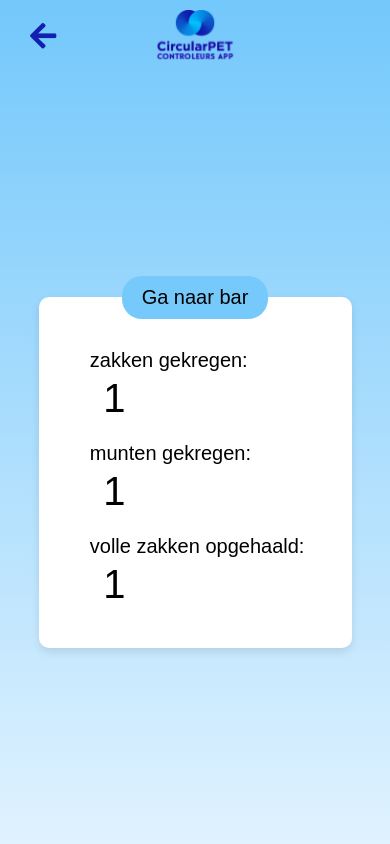
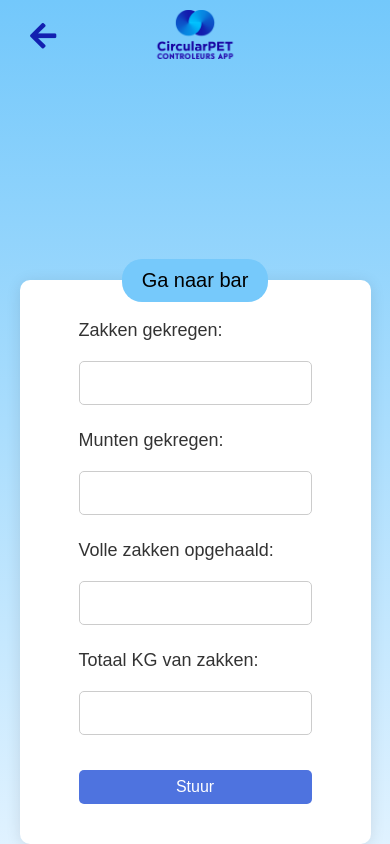
Before and after one commit to HugovanderGeest/Petapp, a Flask app: page /bar/1 in a window 390 px wide; the page is wider, and only the part inside the window is pictured. Run offline with Flask 3, Linux system fonts and the light colour scheme; tables that the repository leaves empty hold one stand-in row (values such as "Sample post"); some libraries are stand-ins or nearby versions.

Commit message:
Add new field and update bar details

```diff
--- a/app.py
+++ b/app.py
@@ -139,6 +139,7 @@ class Bar(db.Model):
     zakken_gekregen = db.Column(db.Integer, default=0)
     munten_gekregen = db.Column(db.Integer, default=0)
     volle_zakken_opgehaald = db.Column(db.Integer, default=0)
+    kg_van_zak = db.Column(db.Integer, default=0)  # Add this line for the new field
     url = db.Column(db.String)  # Add this line
     link = db.Column(db.String)  # Add this line
     change_log = db.Column(db.String, default="", nullable=True)
@@ -403,6 +404,32 @@ def update_bar(bar_id):
     else:
         return jsonify({'error': 'Invalid field or increment value'}), 400
 
+@app.route('/bar/<int:bar_id>/update_details', methods=['POST'])
+def update_bar_details(bar_id):
+    bar = Bar.query.get_or_404(bar_id)
+
+    zakken_gekregen = request.form.get('zakken_gekregen')
+    if zakken_gekregen.isdigit():  # Checks if the input is a digit, thus not empty and a valid number
+        bar.zakken_gekregen += int(zakken_gekregen)
+
+    munten_gekregen = request.form.get('munten_gekregen')
+    if munten_gekregen.isdigit():  # Apply similar logic for munten_gekregen
+        bar.munten_gekregen += int(munten_gekregen)
+
+    volle_zakken_opgehaald = request.form.get('volle_zakken_opgehaald')
+    if volle_zakken_opgehaald.isdigit():  # And for volle_zakken_opgehaald
+        bar.volle_zakken_opgehaald += int(volle_zakken_opgehaald)
+
+    # If you've added a "kg van zak" field, handle it similarly:
+    kg_van_zak_input = request.form.get('kg_van_zak')
+    if kg_van_zak_input and kg_van_zak_input.isdigit():
+        kg_van_zak_input = int(kg_van_zak_input)
+        bar.kg_van_zak += kg_van_zak_input  # Add the input value to the existing total
+
+    db.session.commit()
+    flash('Bar details updated successfully!', 'success')
+    return redirect(url_for('bar', bar_id=bar_id))
+
 
 
 @app.route('/bar/<int:bar_id>/update-link', methods=['POST'])
--- a/static/main.css
+++ b/static/main.css
@@ -133,24 +133,25 @@
 
 
     #link {
-        margin: 0px;
-        border: 2px solid;
-        padding: 9px 0px;
-        padding-top: 9px;
-        padding-right: 0px;
-        padding-bottom: 9px;
-        padding-left: 0px;
-        border-radius: 10px;
+        width: 100%;
+        padding: 15px;
+        font-size: 18px;
+        border: 1px solid #ccc;
+        border-radius: 5px;
+        box-sizing: border-box;
     }
 
 
     .input-group-form {
-        width: 70vw;
-        border-radius: 20px;
+        display: flex; /* Enables flexbox layout */
+        flex-direction: row; /* Aligns children horizontally */
+        gap: 10px; /* Adjusts the gap between each item */
+        width: auto; /* Adjusts the width to fit content or as needed */
+        border-radius: 20px; /* Keeps your rounded corners */
         color: rgba(128, 128, 128, 0.274);
         margin: 3px 0px 20px 0px;
-        justify-content: center;
     }
+
 
     .meer label {
         font-size: 20px;
@@ -513,7 +531,6 @@
         }
 
         form {
-            width: 90%;
             box-sizing: border-box;
             /* Makes sure padding doesn't affect the width */
         }
@@ -544,13 +562,12 @@
 
 
     .cube {
-        background-color: #fff;
         padding: 20px;
         border-radius: 10px;
-        box-shadow: 0 4px 8px rgba(0, 0, 0, 0.1);
         display: flex;
         flex-direction: column;
         align-items: center;
+        margin-right: 20px;
     }
 
     .user-cube,
@@ -646,3 +671,70 @@
         font-size: 16px;
         color: #333;
     }
+
+    .cube-container {
+        background-color: #fff; /* Light background for the form */
+        border-radius: 10px; /* Rounded corners */
+        box-shadow: 0 2px 15px rgba(0, 0, 0, 0.1); /* Subtle shadow for depth */
+        width: fit-content;
+        margin: auto; /* Center the form */
+    }
+
+    .bottom-boy {
+        position: absolute;
+        bottom: 0;
+    }
+
+    .cube {
+        padding: 20px;
+        display: flex;
+        flex-direction: column;
+        align-items: center; /* Center content */
+    }
+
+    #toggleDetailsButton {
+        z-index: 1000;
+    }
+
+    .input-group {
+        display: flex;
+        flex-direction: column;
+        align-items: flex-start;
+        margin-bottom: 25px; /* Increased spacing between fields */
+        width: 100%;
+    }
+
+    .input-group label {
+        margin-bottom: 10px; /* Slightly more space between label and input */
+        font-size: 18px; /* Larger font size for better visibility on small screens */
+        color: #333;
+    }
+
+    .input-group input[type="number"] {
+        width: 100%; /* Full width to maximize touch target */
+        padding: 15px; /* Larger padding for a bigger touch area */
+        font-size: 18px; /* Larger font size for easier reading */
+        border: 1px solid #ccc;
+        border-radius: 5px;
+        box-sizing: border-box;
+    }
+
+    input[type="submit"] {
+        padding: 15px 20px; /* Larger padding for a bigger button */
+        font-size: 18px; /* Larger font size for readability and easier tapping */
+        margin-top: 10px; /* More space above the submit button */
+        width: 100%;
+    }
+
+    @media (max-width: 600px) {
+        .cube-container {
+            width: 90%; /* Allows some margin on small screens */
+        }
+
+        .input-group input[type="number"],
+        input[type="submit"] {
+            /* Ensures that font size and padding adjustments are not too large for very small devices */
+            font-size: 16px; /* Slightly smaller font size for extremely small screens */
+            padding: 12px; /* Adjust padding to fit smaller screens */
+        }
+    }
--- a/templates/bar.html
+++ b/templates/bar.html
@@ -5,32 +5,25 @@
     <meta charset="UTF-8">
     <meta name="viewport" content="width=device-width, initial-scale=1.0">
     <link rel="stylesheet" href="{{ url_for('static', filename='main.css') }}">
-    <!-- <link rel="stylesheet" href="https://cdnjs.cloudflare.com/ajax/libs/font-awesome/4.7.0/css/font-awesome.min.css"> -->
     <link rel="stylesheet" href="https://cdnjs.cloudflare.com/ajax/libs/font-awesome/5.15.3/css/all.min.css">
     <title>{{ bar.name }}</title>
     <script src="https://ajax.googleapis.com/ajax/libs/jquery/3.5.1/jquery.min.js"></script>
 </head>
+
 <body>
 
     <img src="{{ url_for('static', filename='logo.png') }}" alt="CircularPET Logo" class="logo2">
     <a href="javascript:history.back()" class="back-button"><i class="fas fa-arrow-left"></i></a>
     {% if from_admin %}
-        <i id="gear-icon" class="fa fa-cog gear-icon-container"></i>
+        <i id="toggleDetailsButton" class="fa fa-cog gear-icon-container"></i>
     {% endif %}
 
-    <div class="cube-container">
+    <div class="cube-container bottom-boy" style="display: none;">
         <div class="cube user-cube">
 
-            <p id="displayUrl"></p>
-            <form id="link-form" style="display: none;" method="post">
-                <label for="link">googlemaps link:</label><br>
-                <input type="text" id="link" name="link" required>
-                <input type="submit" value="Submit">
-            </form>
-            <a href="{{ bar.link }}" class="btn btn-primary">Ga naar bar</a>
-                <form method="POST" style="width: 80%;">
+            <form method="POST">
                 <div class="meer">
-                        <label  for="zakkenInput">zakken gekregen:</label>
+                    <label for="zakkenInput">Zakken gekregen:</label>
                     <div class="input-group-form">
                         <button id="zakken-minus">-</button>
                         <input type="number" id="zakken_gekregenInput" name="zakken_gekregen"
@@ -39,17 +32,17 @@
                     </div>
                 </div>
                 <div class="meer">
-                        <label  for="muntenInput">munten gekregen:</label>
+                    <label for="muntenInput">Munten gekregen:</label>
                     <div class="input-group-form">
                         <button id="munten-minus">-</button>
                         <input type="number" id="munten_gekregenInput" name="munten_gekregen"
-                                value="{{ bar.munten_gekregen }}" style="-moz-appearance: textfield;" >
+                            value="{{ bar.munten_gekregen }}" style="-moz-appearance: textfield;">
 
                         <button id="munten-plus">+</button>
                     </div>
                 </div>
                 <div class="meer">
-                        <label for="volleZakkenInput">volle zakken opgehaald:</label>
+                    <label for="volleZakkenInput">Volle zakken opgehaald:</label>
                     <div class="input-group-form">
                         <button id="volleZakken-minus">-</button>
                         <input type="number" id="volle_zakken_opgehaaldInput" name="volle_zakken_opgehaald"
@@ -57,16 +50,63 @@
                         <button id="volleZakken-plus">+</button>
                     </div>
                 </div>
+                <div class="meer" id="kgVanZakContainer">
+                    <label for="kg_van_zakInput">Totaal KG van zakken:</label>
+                    <div class="input-group-form">
+                        <input type="number" id="volle_zakken_opgehaaldInput" name="volle_zakken_opgehaald"
+                               value="{{ bar.kg_van_zak }}" style=" -moz-appearance: textfield;">
+                    </div>
+                </div>
+                <div class="gray">
+                <form id="link-form" style="display: none;" method="post">
+                    <label for="link">googlemaps link:</label><br>
+                    <input type="text" id="link" name="link">
+                    <input type="submit" value="Submit">
+                </form>
+            </div>
             </form>
         </div>
     </div>
     </div>
 
+    <div class="cube-container bottom-boy">
+        <div class="cube user-cube">
+
+            <a href="{{ bar.link }}" class="btn btn-primary">Ga naar bar</a>
+
+
+            <form method="POST" action="{{ url_for('update_bar_details', bar_id=bar.id) }}">
+                <div class="input-group">
+                    <label for="zakken_gekregen">Zakken gekregen:</label>
+                    <input type="number" name="zakken_gekregen" id="zakken_gekregen" >
+                </div>
+                <div class="input-group">
+                    <label for="munten_gekregen">Munten gekregen:</label>
+                    <input type="number" name="munten_gekregen" id="munten_gekregen" >
+                </div>
+                <div class="input-group">
+                    <label for="volle_zakken_opgehaald">Volle zakken opgehaald:</label>
+                    <input type="number" name="volle_zakken_opgehaald" id="volle_zakken_opgehaald" >
+                </div>
+                <div class="input-group meer" id="kgVanZakContainer">
+                    <label for="kg_van_zakInput">Totaal KG van zakken:</label>
+                    <input type="number" id="kg_van_zakInput" name="kg_van_zak" style=" -moz-appearance: textfield;">
+                </div>
+
+                <input type="submit" value="Stuur">
+            </form>
+
+
+        </div>
+    </div>
+
     <script src="https://ajax.googleapis.com/ajax/libs/jquery/3.5.1/jquery.min.js"></script>
+
     <script>
         $(document).ready(function () {
-            // Toggle the form and buttons when the gear icon is clicked
-            $('#gear-icon').click(function () {
+            // Toggle details functionality
+            $("#toggleDetailsButton").click(function () {
+                $(".cube-container").slideToggle(); // Adjust the selector if needed
                 $('#link-form').toggle();
                 $('#zakken-minus, #zakken-plus, #munten-minus, #munten-plus, #volleZakken-minus, #volleZakken-plus').toggle();
             });
@@ -92,9 +132,31 @@
                 });
             });
 
-            // Existing logic for updating bar details and logging changes
+            // Button click event handlers for increment/decrement actions
+            $('#zakken-minus, #zakken-plus, #munten-minus, #munten-plus, #volleZakken-minus, #volleZakken-plus').click(function (e) {
+                e.preventDefault();
+                var idParts = this.id.split('-');
+                var field = idParts[0] + '_gekregen';
+                var increment = idParts[1] === 'plus' ? 1 : -1;
+                if (field === 'volleZakken_gekregen') field = 'volle_zakken_opgehaald';
+                updateBar(field, increment);
+            });
+
+            // Show/hide Kg van zak dynamically
+            function toggleKgVanZakVisibility() {
+                var volleZakkenValue = $('#volle_zakken_opgehaaldInput').val();
+                if (volleZakkenValue > 0) {
+                    $('#kgVanZakContainer').show();
+                } else {
+                    $('#kgVanZakContainer').hide();
+                }
+            }
+
+            $('#volle_zakken_opgehaaldInput').on('input', toggleKgVanZakVisibility);
+            toggleKgVanZakVisibility(); // Call on document ready to ensure correct initial state
+
+            // Function to update bar details and log changes
             function updateBar(field, increment) {
-                // Use jQuery for DOM manipulation and AJAX requests
                 var input = $('#' + field + 'Input');
                 var currentValue = parseInt(input.val(), 10) || 0;
                 var newValue = currentValue + increment;
@@ -114,19 +176,8 @@
                 });
             }
 
-            // Button click event handlers for increment/decrement actions
-            $('#zakken-minus, #zakken-plus, #munten-minus, #munten-plus, #volleZakken-minus, #volleZakken-plus').click(function (e) {
-                e.preventDefault();
-                var idParts = this.id.split('-');
-                var field = idParts[0] + '_gekregen';
-                var increment = idParts[1] === 'plus' ? 1 : -1;
-                if (field === 'volleZakken_gekregen') field = 'volle_zakken_opgehaald';
-                updateBar(field, increment);
-            });
-        });
-
+            // Logging function
             function logChangeToServer(barId, field, oldValue, newValue) {
-            // jQuery AJAX for logging changes
                 $.ajax({
                     url: '/log_change',
                     type: 'POST',
@@ -137,16 +188,18 @@
                         old_value: oldValue.toString(),
                         new_value: newValue.toString()
                     }),
-                success: function(response) {
+                    success: function (response) {
                         console.log('Change logged successfully', response);
                     },
-                error: function(jqXHR, textStatus, errorThrown) {
+                    error: function (jqXHR, textStatus, errorThrown) {
                         console.error('Failed to log change:', textStatus, errorThrown);
                         console.log(jqXHR.responseText);
                     }
                 });
             }
+        });
     </script>
+
 
 
 </body>
```
Also changed, not shown: other parts of static/main.css (+27 -1 lines), templates/admin.html (+12 -9 lines), instance/test.db. Lines whose indentation alone changed are shown as unchanged.
